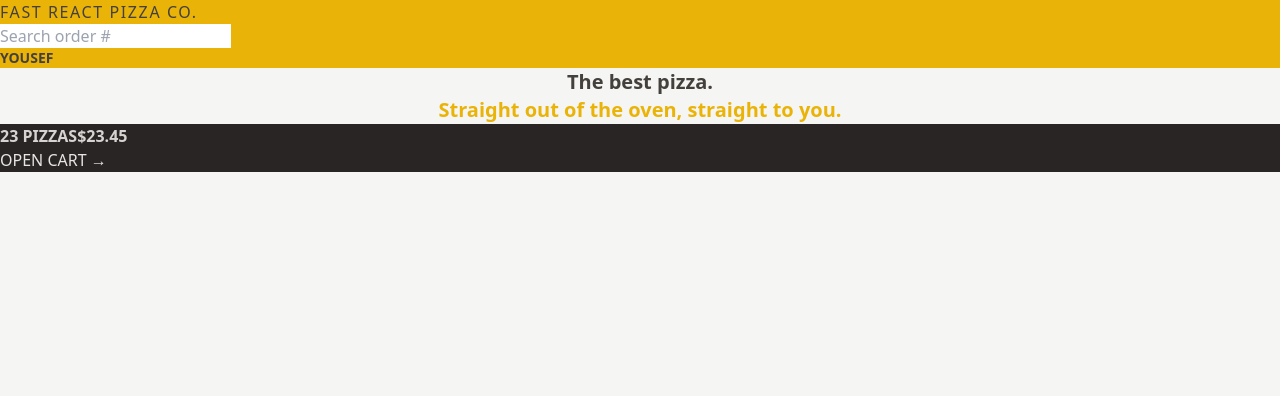
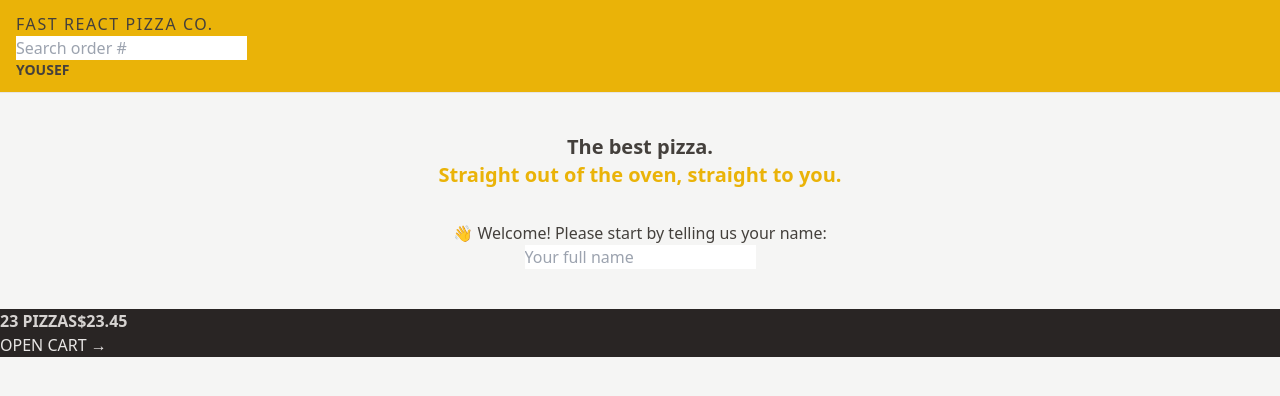
Before and after one commit to Darthdevv/Fast-React-Pizza, a React (Vite) app: page / in a window 1280 px wide. Shown: the top 396 px of the page. Built offline with nearby package versions, Linux system fonts and the light colour scheme.

Commit message:
🍕 styling header

```diff
--- a/src/ui/Header.jsx
+++ b/src/ui/Header.jsx
@@ -5,7 +5,7 @@ import Username from "../features/user/Username"
 
 function Header() {
   return (
-    <header className="bg-yellow-500 uppercase">
+    <header className=" border-b border-stone-200 bg-yellow-500 uppercase px-4 py-3">
       <Link className=" tracking-widest " to='/'>Fast React Pizza Co.</Link>
       <SearchOrder/>
       <Username/>
--- a/src/ui/Home.jsx
+++ b/src/ui/Home.jsx
@@ -1,7 +1,9 @@
+import CreateUser from '../features/user/CreateUser';
+
 function Home() {
   return (
-    <div>
-      <h1 className=" text-xl font-semibold text-center">
+    <div className=' my-10 text-center'>
+      <h1 className=" mb-8 text-xl font-semibold">
 
         The best pizza.
         <br />
@@ -9,6 +11,8 @@ function Home() {
           Straight out of the oven, straight to you.
         </span>
       </h1>
+
+      <CreateUser/>
     </div>
   );
 }
```
